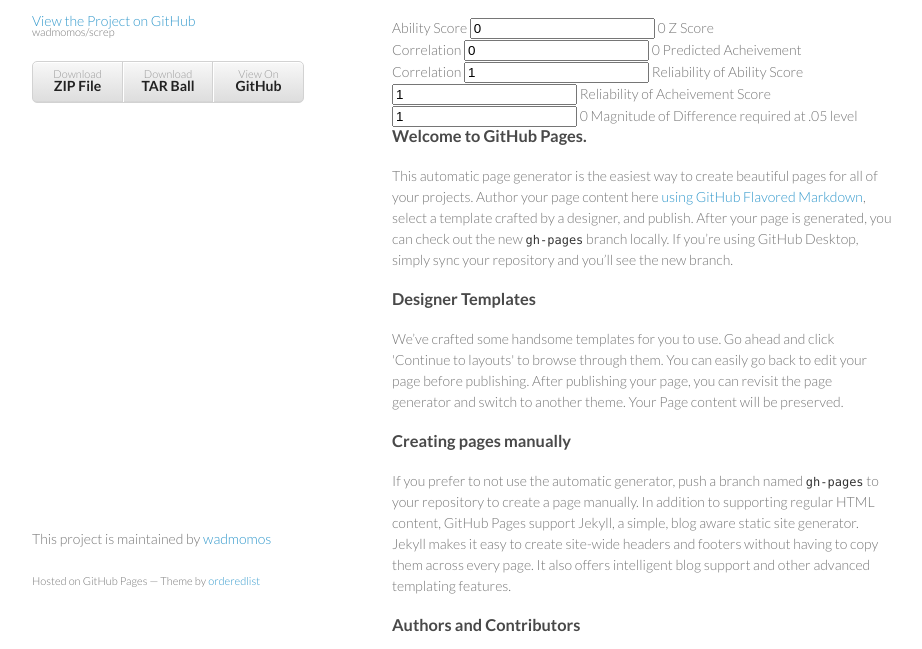
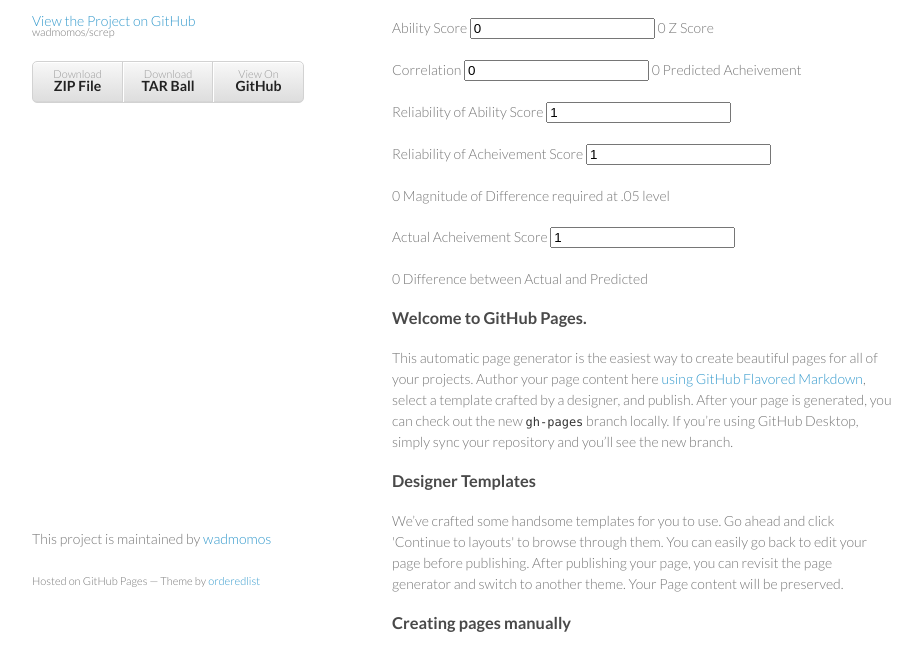
Before and after one commit to wadmomos/screp, a plain HTML site: page index.html in a window 1280 px wide. Shown: the part 140-789 px from the top of the page, without its empty margins (178-1100 px from the left). Drawn offline with Linux system fonts and the light colour scheme.

Commit message:
Added Difference and return lines

```diff
--- a/index.html
+++ b/index.html
@@ -34,20 +34,43 @@
 
 <p>CODE WILL BE HERE</p>
 
+		<p>
 		<form oninput="x.value=((parseFloat(a.value) - 100)/15)">
 			Ability Score <input type="number" step="any" id="a" value="0">
 			<output name="x" step="any" for="a">0</output> Z Score
 		</form>
+		</p>
+		<p>
 		<form oninput="y.value=(15*(parseFloat(c.value)*((parseFloat(a.value)-100)/15))+100)">
 			Correlation <input type="number" step="any" id="c" value="0">
 			<output name="y" step="any" for="c a">0</output> Predicted Acheivement
 		</form>
+		</p>
+		<p>
 		<form oninput="z.value=(1.96 * 15 * (Math.sqrt((1 - Math.pow(c.value,2))))) - (1.65 * (15 * (Math.sqrt(1 - (Math.pow(c.value, 2)))) * (Math.sqrt(1 - ((parseFloat(d.value)) + ((parseFloat(e.value)) * Math.pow(c.value, 2))-(2 * Math.pow(c.value, 2))) / (1 - Math.pow(c.value, 2))))))">
-			Correlation <input type="number" step="any" id="c" value="1">
+			<!--Correlation <input type="number" step="any" id="c" value="1"> -->
+			<p>
 			Reliability of Ability Score <input type="number" step="any" id="d" value="1">
+			</p>
+			<p>
 			Reliability of Acheivement Score <input type="number" step="any" id="e" value="1">
+			</p>
+			<p>
 			<output name="z" step="any" for="c d e" >0</output> Magnitude of Difference required at .05 level
+			</p>
 		</form>
+		</p>
+		<p>
+		<form oninput="z.value=(15*(parseFloat(c.value)*((parseFloat(a.value)-100)/15))+100) - parseFloat(f.value)">
+			<!--Correlation <input type="number" step="any" id="c" value="1"> -->
+			<p>
+			Actual Acheivement Score <input type="number" step="any" id="f" value="1">
+			</p>
+			<p>
+			<output name="z" step="any" for="c d e" >0</output> Difference between Actual and Predicted
+			</p>
+		</form>
+		</p>
 		<!--<form oninput="x.value=parseFloat(a.value)+parseFloat(b.value)">
 			<input type="number" step="any" id="a" value="50.5">
 			+<input type="number" step="any" id="b" value="50.5">
```
